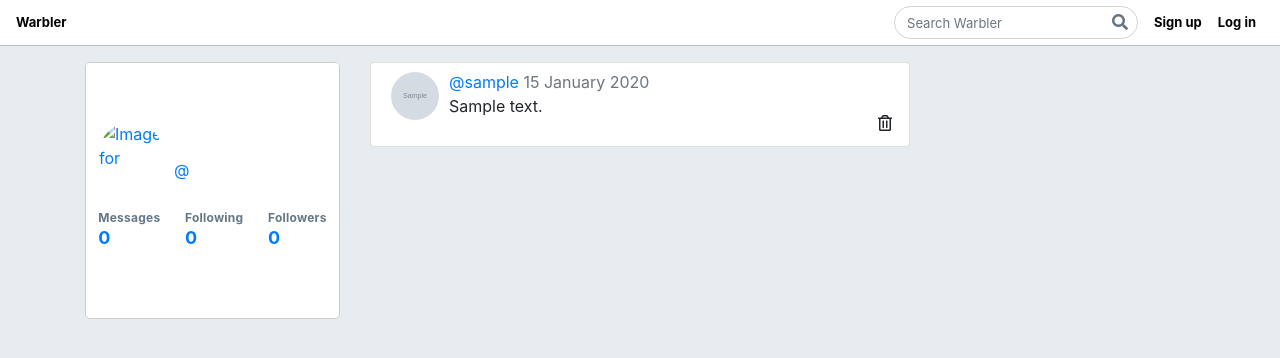
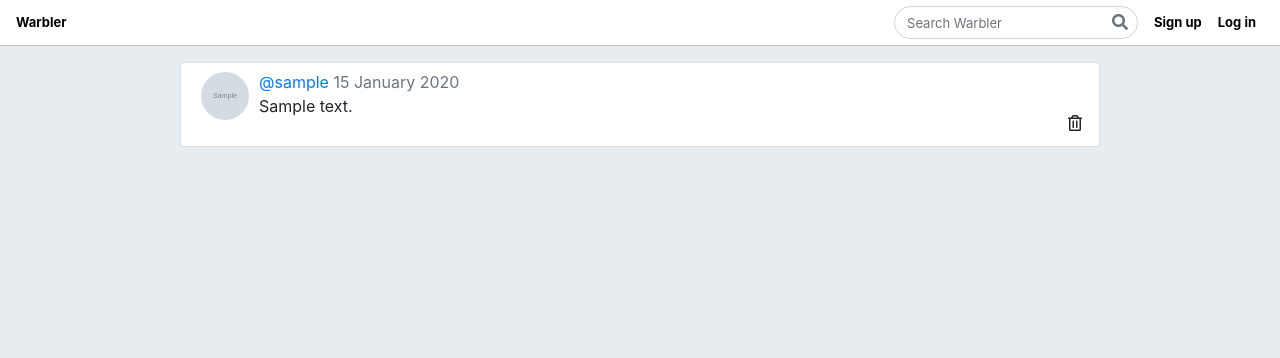
Before and after one commit to pgodfrey23/warbler, a Flask app: template templates/home.html in a window 1280 px wide. Shown: the top 358 px of the page. Run offline with Flask 2, Linux system fonts and the light colour scheme; the template is opened without the code that fills it: values that come from a table or form of the project are taken from there, others are empty; tables that the repository leaves empty hold one stand-in row (values such as "Sample post"); grey boxes marked "Sample" are stand-in pictures; some libraries are stand-ins or nearby versions.

Commit message:
styling adjustments

```diff
--- a/app.py
+++ b/app.py
@@ -187,7 +187,7 @@ def show_likes(user_id):
         return redirect("/")
 
     user = User.query.get_or_404(user_id)
-    liked_message_ids = [l.id for l in g.user.likes]
+    liked_message_ids = [l.id for l in user.likes]
     messages = (Message
                 .query
                 .filter(Message.id.in_(liked_message_ids))
--- a/static/stylesheets/style.css
+++ b/static/stylesheets/style.css
@@ -2,6 +2,7 @@
 
 body {
   background-color: #e6ecf0;
+  overflow-x: hidden;
 }
 
 body.error-404 {
--- a/templates/home.html
+++ b/templates/home.html
@@ -2,46 +2,10 @@
 {% block content %}
   <div class="row">
 
-    <aside class="col-md-4 col-lg-3 col-sm-12" id="home-aside">
-      <div class="card user-card">
-        <div>
-          <div class="image-wrapper">
-            <img src="{{ g.user.header_image_url }}" alt="" class="card-hero">
-          </div>
-          <a href="/users/{{ g.user.id }}" class="card-link">
-            <img src="{{ g.user.image_url }}"
-                 alt="Image for {{ g.user.username }}"
-                 class="card-image">
-            <p>@{{ g.user.username }}</p>
-          </a>
-          <ul class="user-stats nav nav-pills">
-            <li class="stat">
-              <p class="small">Messages</p>
-              <h4>
-                <a href="/users/{{ g.user.id }}">{{ g.user.messages | length }}</a>
-              </h4>
-            </li>
-            <li class="stat">
-              <p class="small">Following</p>
-              <h4>
-                <a href="/users/{{ g.user.id }}/following">{{ g.user.following | length }}</a>
-              </h4>
-            </li>
-            <li class="stat">
-              <p class="small">Followers</p>
-              <h4>
-                <a href="/users/{{ g.user.id }}/followers">{{ g.user.followers | length }}</a>
-              </h4>
-            </li>
-          </ul>
-        </div>
-      </div>
-    </aside>
-
-    <div class="col-lg-6 col-md-8 col-sm-12">
+    <div class="col-10 offset-1">
       <ul class="list-group" id="messages">
         {% for msg in messages %}
-          <li class="list-group-item">
+          <li class="list-group-item mb-2">
             <a href="/users/{{ msg.user.id }}">
               <img src="{{ msg.user.image_url }}" alt="" class="timeline-image">
             </a>
--- a/templates/users/likes.html
+++ b/templates/users/likes.html
@@ -5,8 +5,8 @@
 
       {% for msg in messages %}
 
-        <li id="{{ msg.id }}" class="list-group-item">
-          <a href="/messages/{{ msg.id }}" class="message-link"/>
+        <li id="{{ msg.id }}" class="list-group-item mb-2">
+          <a href="/messages/{{ msg.id }}" class="message-link">
           <a href="/users/{{ user.id }}">
             <img src="{{ msg.user.image_url }}" alt="user image" class="timeline-image">
           </a>
--- a/templates/users/show.html
+++ b/templates/users/show.html
@@ -5,9 +5,8 @@
 
       {% for msg in messages %}
 
-        <li class="list-group-item">
-          <a href="/messages/{{ msg.id }}" class="message-link"/>
-
+        <li class="list-group-item mb-2">
+          <a href="/messages/{{ msg.id }}" class="message-link">
           <a href="/users/{{ user.id }}">
             <img src="{{ user.image_url }}" alt="user image" class="timeline-image">
           </a>
```
